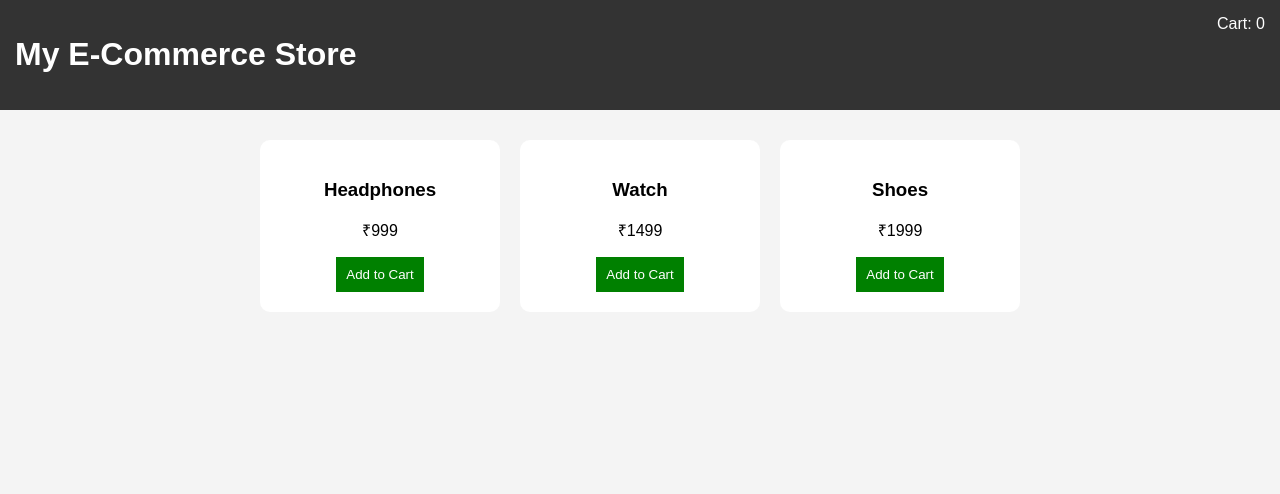
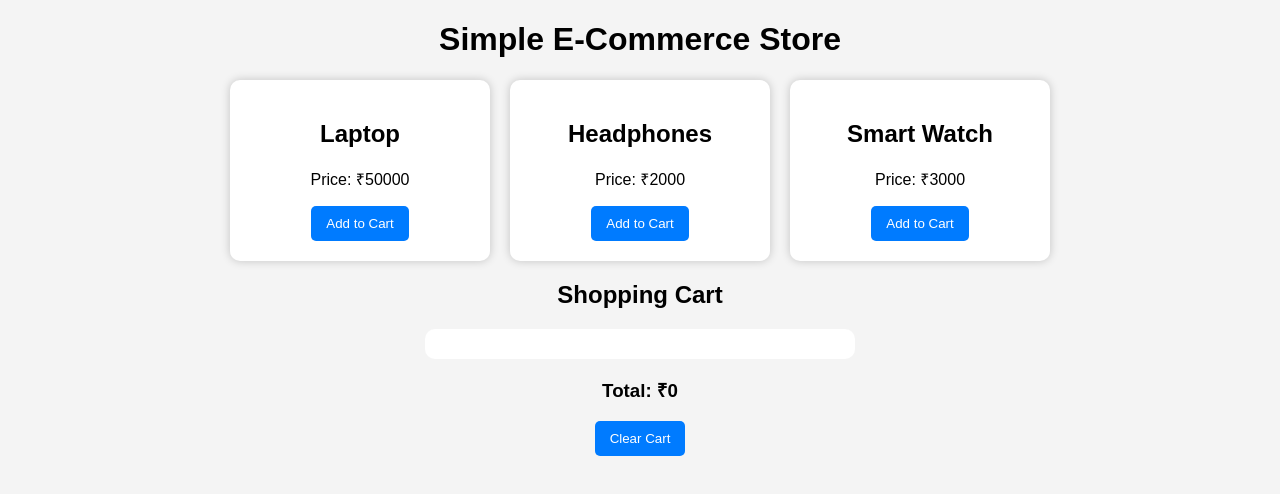
Before and after one commit to sanjaypalkar/codealpha-ecommerce-task1, a plain HTML site: page index.html in a window 1280 px wide. Drawn offline with Linux system fonts and the light colour scheme.

Commit message:
Updated project

```diff
--- a/index.html
+++ b/index.html
@@ -8,35 +8,45 @@
 </head>
 <body>
 
-    <header>
-        <h1>My E-Commerce Store</h1>
-        <div class="cart">
-            Cart: <span id="cart-count">0</span>
-        </div>
-    </header>
+<h1>Simple E-Commerce Store</h1>
 
-    <section class="products">
+<div class="products">
 
-        <div class="product">
-            <h3>Headphones</h3>
-            <p>₹999</p>
-            <button onclick="addToCart()">Add to Cart</button>
+    <div class="card">
+        <h2>Laptop</h2>
+        <p>Price: ₹50000</p>
+        <button onclick="addToCart('Laptop',50000)">
+            Add to Cart
+        </button>
     </div>
 
-        <div class="product">
-            <h3>Watch</h3>
-            <p>₹1499</p>
-            <button onclick="addToCart()">Add to Cart</button>
+    <div class="card">
+        <h2>Headphones</h2>
+        <p>Price: ₹2000</p>
+        <button onclick="addToCart('Headphones',2000)">
+            Add to Cart
+        </button>
     </div>
 
-        <div class="product">
-            <h3>Shoes</h3>
-            <p>₹1999</p>
-            <button onclick="addToCart()">Add to Cart</button>
+    <div class="card">
+        <h2>Smart Watch</h2>
+        <p>Price: ₹3000</p>
+        <button onclick="addToCart('Smart Watch',3000)">
+            Add to Cart
+        </button>
     </div>
 
-    </section>
+</div>
+
+<h2>Shopping Cart</h2>
+
+<div id="cart"></div>
+
+<h3 id="total">Total: ₹0</h3>
+
+<button onclick="clearCart()">Clear Cart</button>
 
 <script src="script.js"></script>
+
 </body>
 </html>
--- a/script.js
+++ b/script.js
@@ -1,6 +1,51 @@
-let count = 0;
+let cart = [];
 
-function addToCart() {
-    count++;
-    document.getElementById("cart-count").innerText = count;
+function addToCart(name, price){
+
+    cart.push({
+        name:name,
+        price:price
+    });
+
+    displayCart();
 }
+
+function displayCart(){
+
+    let cartDiv = document.getElementById("cart");
+
+    let html = "";
+
+    let total = 0;
+
+    for(let i=0;i<cart.length;i++){
+
+        html += `
+        <p>
+        ${cart[i].name} - ₹${cart[i].price}
+        <button onclick="removeItem(${i})">Remove</button>
+        </p>
+        `;
+
+        total += cart[i].price;
+    }
+
+    cartDiv.innerHTML = html;
+
+    document.getElementById("total").innerHTML =
+    "Total: ₹" + total;
+}
+
+function removeItem(index){
+
+    cart.splice(index,1);
+
+    displayCart();
+}
+
+function clearCart(){
+
+    cart = [];
+
+    displayCart();
+}
--- a/style.css
+++ b/style.css
@@ -1,36 +1,44 @@
-body {
+body{
     font-family: Arial, sans-serif;
-    margin: 0;
-    background-color: #f4f4f4;
+    text-align:center;
+    background:#f4f4f4;
+    margin:20px;
 }
 
-header {
-    background-color: #333;
-    color: white;
-    padding: 15px;
-    display: flex;
-    justify-content: space-between;
+.products{
+    display:flex;
+    justify-content:center;
+    gap:20px;
+    flex-wrap:wrap;
 }
 
-.products {
-    display: flex;
-    justify-content: center;
-    gap: 20px;
-    margin-top: 30px;
+.card{
+    background:white;
+    padding:20px;
+    width:220px;
+    border-radius:10px;
+    box-shadow:0 0 10px rgba(0,0,0,0.2);
 }
 
-.product {
-    background: white;
-    padding: 20px;
-    border-radius: 10px;
-    text-align: center;
-    width: 200px;
+button{
+    padding:10px 15px;
+    background:#007bff;
+    color:white;
+    border:none;
+    border-radius:5px;
+    cursor:pointer;
 }
 
-button {
-    background: green;
-    color: white;
-    border: none;
-    padding: 10px;
-    cursor: pointer;
+button:hover{
+    background:#0056b3;
 }
+
+#cart{
+    margin-top:20px;
+    background:white;
+    padding:15px;
+    width:400px;
+    margin-left:auto;
+    margin-right:auto;
+    border-radius:10px;
+}
```
Lines whose indentation alone changed are shown as unchanged.
